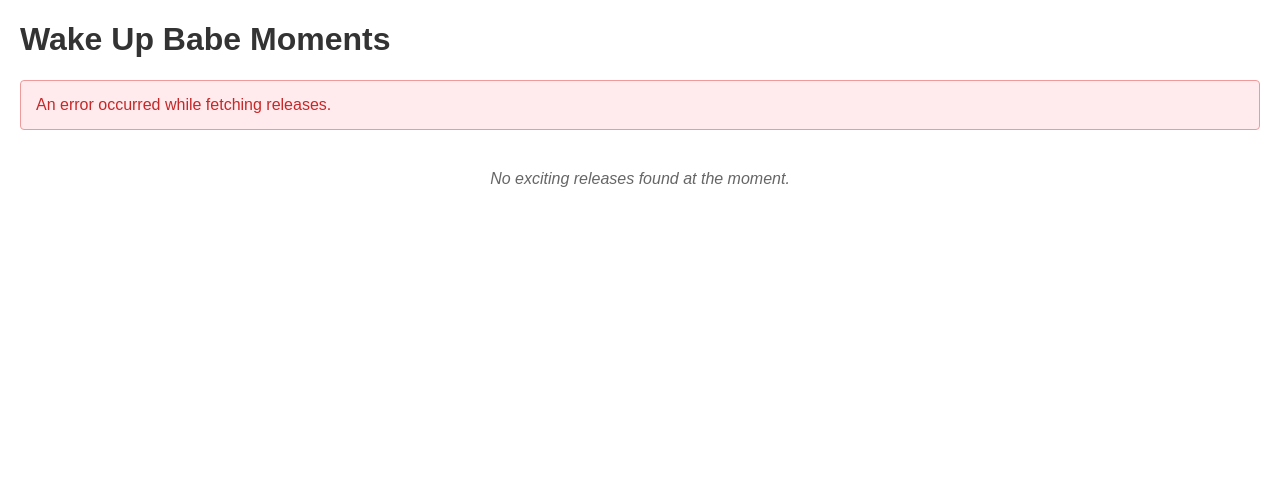
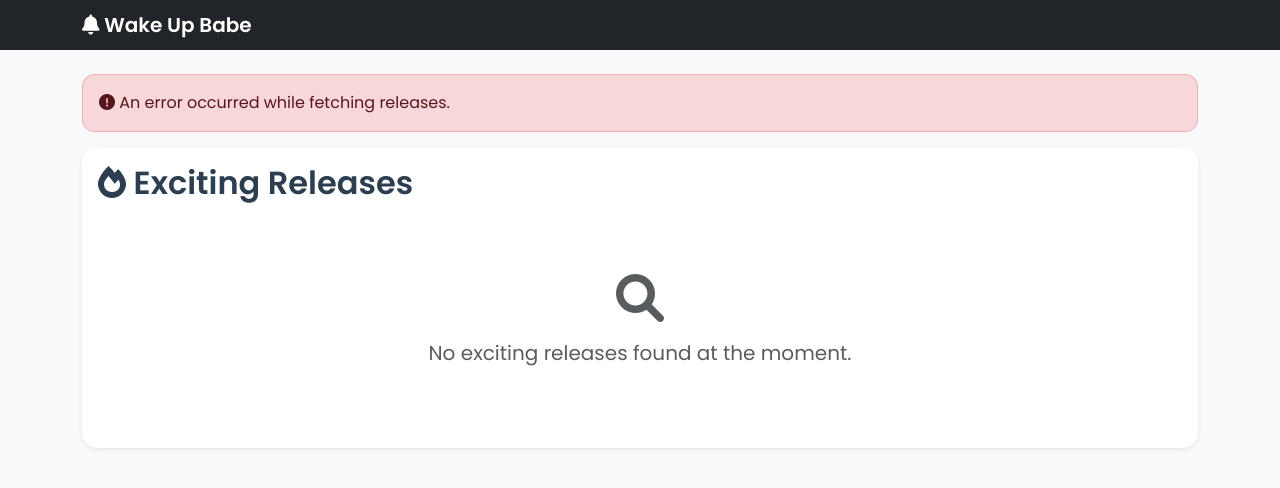
Before and after one commit to kiriti-v/wake-up-babe, a Flask app: page / in a window 1280 px wide. Shown: the top 488 px of the page. Run offline with Flask 3, Linux system fonts and the light colour scheme.

Commit message:
hold my flask

```diff
--- a/static/styles.css
+++ b/static/styles.css
@@ -1,39 +1,78 @@
 body {
-    font-family: Arial, sans-serif;
-    margin: 20px;
+    font-family: 'Poppins', sans-serif;
+    background-color: #f8f9fa;
 }
 
-h1 {
-    color: #333;
+.navbar-brand {
+    font-weight: 600;
 }
 
-table {
-    width: 100%;
-    border-collapse: collapse;
+.card {
+    border: none;
+    border-radius: 15px;
 }
 
-th, td {
-    padding: 12px;
-    border: 1px solid #ddd;
-    text-align: left;
+.card-title {
+    color: #2c3e50;
+    font-weight: 600;
 }
 
-th {
-    background-color: #f4f4f4;
+.table th {
+    font-weight: 600;
 }
 
-.error-message {
-    background-color: #ffebee;
-    color: #c62828;
-    padding: 15px;
-    margin: 20px 0;
-    border-radius: 4px;
-    border: 1px solid #ef9a9a;
+.progress {
+    height: 25px;
+    border-radius: 12px;
 }
 
-.no-results {
-    text-align: center;
-    color: #666;
-    padding: 20px;
-    font-style: italic;
+.progress-bar {
+    font-weight: 600;
 }
+
+.badge {
+    padding: 8px 12px;
+    font-weight: 500;
+}
+
+.alert {
+    border-radius: 12px;
+}
+
+/* Hover effect for table rows */
+.table-hover tbody tr:hover {
+    background-color: rgba(0,0,0,.03);
+    transition: background-color 0.2s ease-in-out;
+}
+
+/* Custom scrollbar for table */
+.table-responsive::-webkit-scrollbar {
+    width: 8px;
+    height: 8px;
+}
+
+.table-responsive::-webkit-scrollbar-track {
+    background: #f1f1f1;
+    border-radius: 4px;
+}
+
+.table-responsive::-webkit-scrollbar-thumb {
+    background: #888;
+    border-radius: 4px;
+}
+
+.table-responsive::-webkit-scrollbar-thumb:hover {
+    background: #555;
+}
+
+.bg-movie {
+    background-color: #007bff;
+}
+
+.bg-tv {
+    background-color: #6f42c1;
+}
+
+.bg-game {
+    background-color: #28a745;
+}
--- a/templates/index.html
+++ b/templates/index.html
@@ -2,21 +2,43 @@
 <html lang="en">
 <head>
     <meta charset="UTF-8">
+    <meta name="viewport" content="width=device-width, initial-scale=1.0">
     <title>Wake Up Babe</title>
+    <!-- Bootstrap CSS -->
+    <link href="https://cdn.jsdelivr.net/npm/bootstrap@5.3.0/dist/css/bootstrap.min.css" rel="stylesheet">
+    <!-- Font Awesome -->
+    <link href="https://cdnjs.cloudflare.com/ajax/libs/font-awesome/6.0.0/css/all.min.css" rel="stylesheet">
+    <!-- Google Fonts -->
+    <link href="https://fonts.googleapis.com/css2?family=Poppins:wght@400;600&display=swap" rel="stylesheet">
+    <!-- Custom CSS -->
     <link rel="stylesheet" href="{{ url_for('static', filename='styles.css') }}">
 </head>
 <body>
-    <h1>Wake Up Babe Moments</h1>
+    <nav class="navbar navbar-dark bg-dark">
+        <div class="container">
+            <span class="navbar-brand mb-0 h1">
+                <i class="fas fa-bell"></i> Wake Up Babe
+            </span>
+        </div>
+    </nav>
 
+    <div class="container mt-4">
         {% if error %}
-    <div class="error-message">
-        {{ error }}
+        <div class="alert alert-danger" role="alert">
+            <i class="fas fa-exclamation-circle"></i> {{ error }}
         </div>
         {% endif %}
 
+        <div class="card shadow-sm">
+            <div class="card-body">
+                <h2 class="card-title mb-4">
+                    <i class="fas fa-fire"></i> Exciting Releases
+                </h2>
+
                 {% if releases %}
-    <table>
-        <thead>
+                <div class="table-responsive">
+                    <table class="table table-hover">
+                        <thead class="table-dark">
                             <tr>
                                 <th>Title</th>
                                 <th>Type</th>
@@ -28,15 +50,40 @@
                             {% for release in releases %}
                             <tr>
                                 <td>{{ release.title }}</td>
-                <td>{{ release.type }}</td>
+                                <td>
+                                    <span class="badge bg-{{ release.type | lower }}">
+                                        {{ release.type | capitalize }}
+                                    </span>
+                                </td>
                                 <td>{{ release.release_date }}</td>
-                <td>{{ release.excitement_score }}</td>
+                                <td>
+                                    <div class="progress">
+                                        <div class="progress-bar bg-success"
+                                             role="progressbar"
+                                             style="width: {{ release.excitement_score }}%"
+                                             aria-valuenow="{{ release.excitement_score }}"
+                                             aria-valuemin="0"
+                                             aria-valuemax="100">
+                                            {{ release.excitement_score }}%
+                                        </div>
+                                    </div>
+                                </td>
                             </tr>
                             {% endfor %}
                         </tbody>
                     </table>
+                </div>
                 {% else %}
-    <p class="no-results">No exciting releases found at the moment.</p>
+                <div class="text-center py-5">
+                    <i class="fas fa-search fa-3x mb-3 text-muted"></i>
+                    <p class="lead text-muted">No exciting releases found at the moment.</p>
+                </div>
                 {% endif %}
+            </div>
+        </div>
+    </div>
+
+    <!-- Bootstrap Bundle with Popper -->
+    <script src="https://cdn.jsdelivr.net/npm/bootstrap@5.3.0/dist/js/bootstrap.bundle.min.js"></script>
 </body>
 </html>
```
Lines whose indentation alone changed are shown as unchanged.
